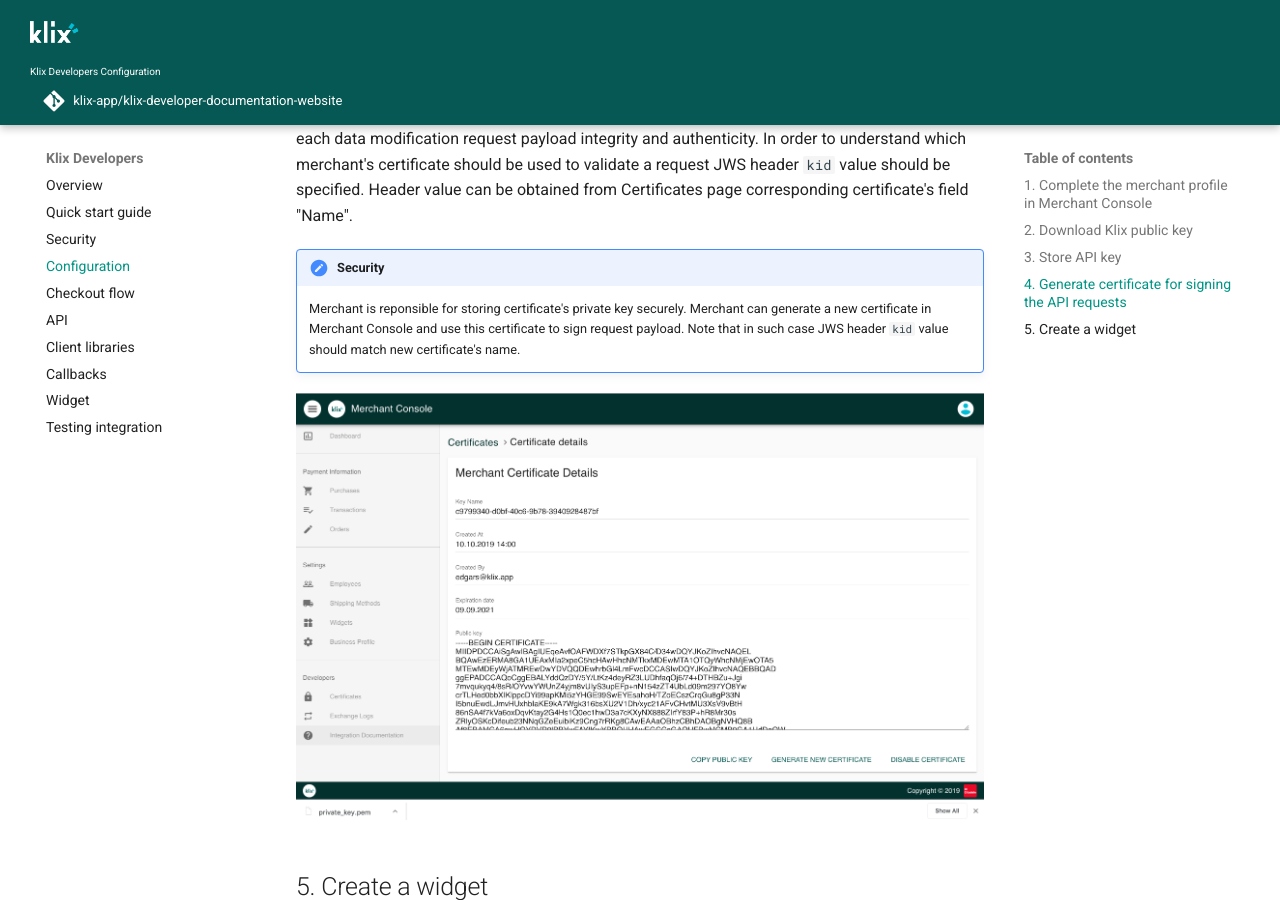
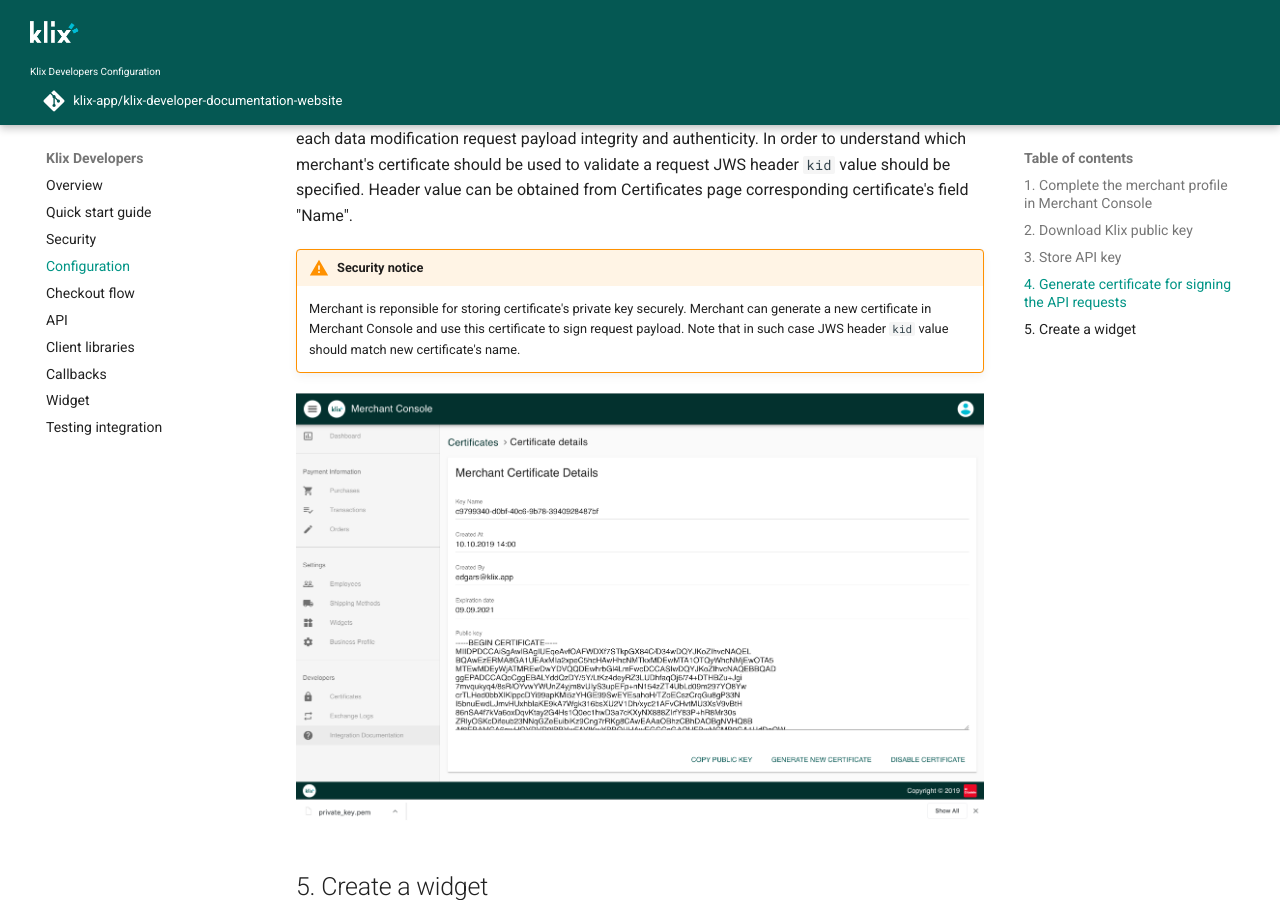
Before and after one commit to klix-app/klix-developer-documentation-website, an MkDocs documentation site: the page built from docs/configuration.md, in a window 1280 px wide and 900 px high, scrolled down 2287 px. Built offline with MkDocs 1.6.1 and Material for MkDocs 9.7.7, drawn with Linux system fonts in a browser that asks for light colours; comment, search, counter and statistics services are not loaded; some of the changed lines change nothing that is shown.

Commit message:
Replace secure private key storing message type from info to warning

```diff
--- a/docs/configuration.md
+++ b/docs/configuration.md
@@ -27,7 +27,7 @@
 
 Generate certificate and download private key file. All data modification requests sent to Klix should be signed using this private key. Klix will use merchant certificate public key to check each data modification request payload integrity and authenticity. In order to understand which merchant's certificate should be used to validate a request JWS header `kid` value should be specified. Header value can be obtained from Certificates page corresponding certificate's field "Name".
 
-!!! Security notice
+!!! Warning "Security notice"
     Merchant is reponsible for storing certificate's private key securely. Merchant can generate a new certificate in Merchant Console and use this certificate to sign request payload. Note that in such case JWS header `kid` value should match new certificate's name.
 
 ![Create new merchant certificate](images/merchant_console_certificate_created.png "New merchant certificate creation")
```
